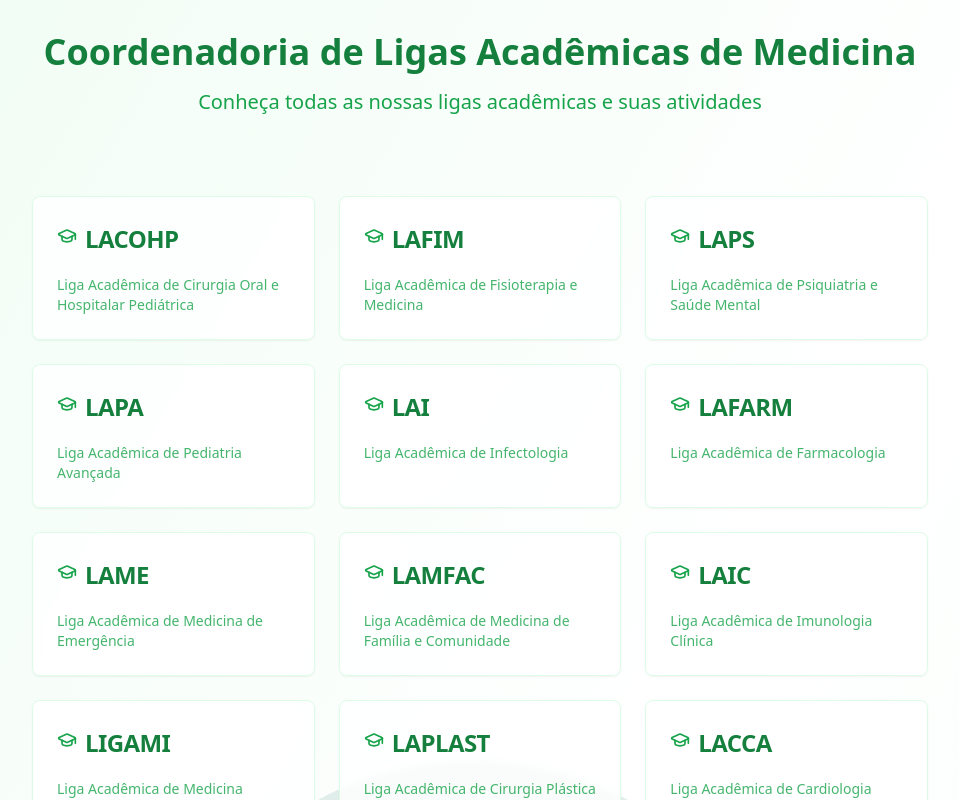
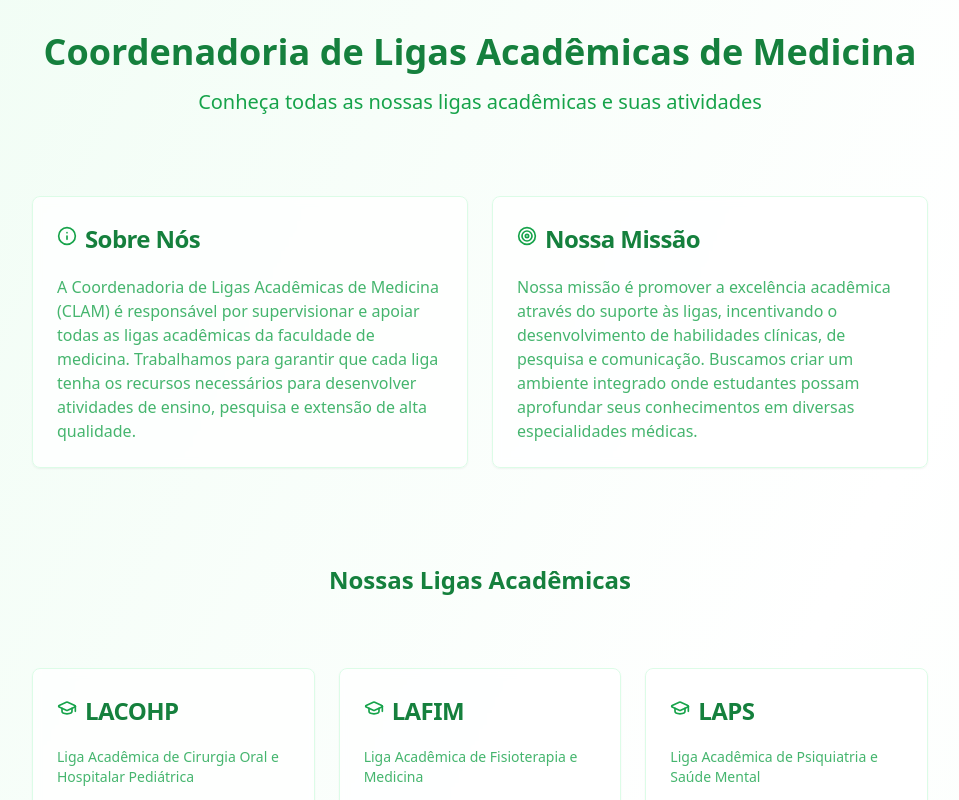
Before and after one commit to TeteuTias/dadg-site-principal, a React (Vite) app: page /leagues in a window 1280 px wide. Shown: the top 800 px of the page, without its empty margins (160-1119 px from the left). Built offline with nearby package versions, Linux system fonts and the light colour scheme.

Commit message:
Add about us section
Adds a section with "about us" and "our mission" to the CLAM page.

```diff
--- a/src/pages/Leagues.tsx
+++ b/src/pages/Leagues.tsx
@@ -9,7 +9,7 @@ import {
   CardHeader,
   CardTitle,
 } from "@/components/ui/card";
-import { GraduationCap } from "lucide-react";
+import { GraduationCap, Info, Target } from "lucide-react";
 
 const LeaguesPage = () => {
   return (
@@ -35,6 +35,43 @@ const LeaguesPage = () => {
           </p>
         </section>
 
+        {/* Sobre nós e Nossa Missão */}
+        <div className="grid grid-cols-1 md:grid-cols-2 gap-6 mb-8">
+          <Card className="border-green-100 bg-white/80 backdrop-blur-sm">
+            <CardHeader className="flex flex-row items-center gap-2">
+              <Info className="h-5 w-5 text-green-600" />
+              <CardTitle className="text-green-700">Sobre Nós</CardTitle>
+            </CardHeader>
+            <CardContent>
+              <p className="text-green-600/80">
+                A Coordenadoria de Ligas Acadêmicas de Medicina (CLAM) é responsável por supervisionar
+                e apoiar todas as ligas acadêmicas da faculdade de medicina. Trabalhamos para garantir
+                que cada liga tenha os recursos necessários para desenvolver atividades de ensino,
+                pesquisa e extensão de alta qualidade.
+              </p>
+            </CardContent>
+          </Card>
+
+          <Card className="border-green-100 bg-white/80 backdrop-blur-sm">
+            <CardHeader className="flex flex-row items-center gap-2">
+              <Target className="h-5 w-5 text-green-600" />
+              <CardTitle className="text-green-700">Nossa Missão</CardTitle>
+            </CardHeader>
+            <CardContent>
+              <p className="text-green-600/80">
+                Nossa missão é promover a excelência acadêmica através do suporte às ligas,
+                incentivando o desenvolvimento de habilidades clínicas, de pesquisa e comunicação.
+                Buscamos criar um ambiente integrado onde estudantes possam aprofundar seus
+                conhecimentos em diversas especialidades médicas.
+              </p>
+            </CardContent>
+          </Card>
+        </div>
+
+        <h2 className="text-2xl font-bold text-green-700 text-center mt-4 mb-6">
+          Nossas Ligas Acadêmicas
+        </h2>
+
         <div className="grid grid-cols-1 md:grid-cols-2 lg:grid-cols-3 gap-6">
           {leagueData.map((league) => (
             <Link to={`/leagues/${league.id}`} key={league.id}>
```
